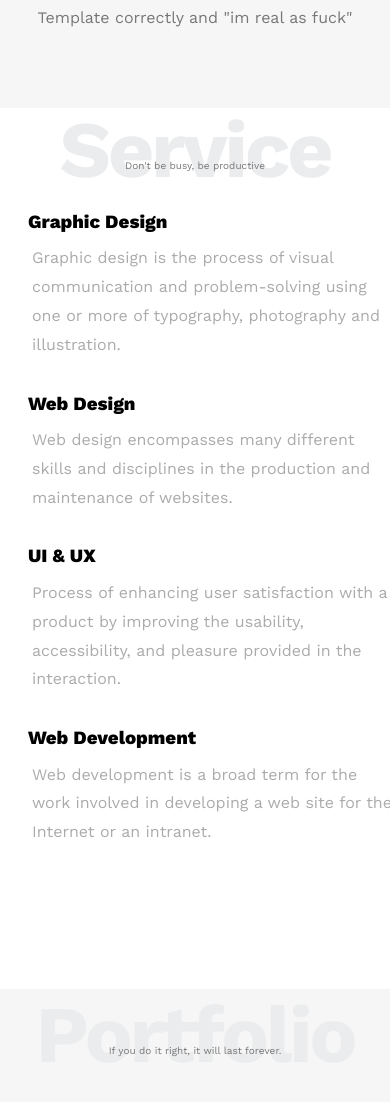
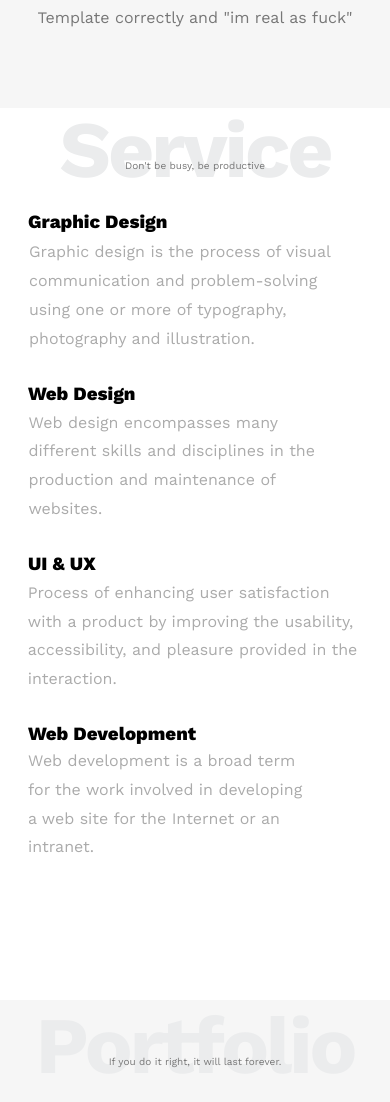
Before and after one commit to Termedelo/elzeroWeb, a PHP site: page / in a window 390 px wide. Shown: the part 1505-2607 px from the top of the page. Run offline with PHP 8.4, Linux system fonts and the light colour scheme.

Commit message:
i worked on the responsively of the page

```diff
--- a/Templet1/css/Main.css
+++ b/Templet1/css/Main.css
@@ -4,6 +4,8 @@
   scroll-behavior: smooth;
 }
 /*End Variables*/
+
+
 /*Start Global Rule*/
 * {
   box-sizing: border-box;
@@ -38,6 +40,8 @@ body {
   }
 }
 /*End Global Rule*/
+
+
 /* Start of reusable components */
 .Special-heading {
   text-align: center;
@@ -103,10 +107,9 @@ body {
   width: 330px;
 }
 /* End of portfolio components*/
-/* Start Centralize component*/
+/* End of reusable components */
 
-/* End Centralize component*/
-/* End of reusable components */
+
 /*Start Header*/
 header {
   padding: 20px;
@@ -189,6 +192,8 @@ header .links ul::before {
   top: -20px;
 }
 /*End Header*/
+
+
 /*start of landing*/
 .landing {
   height: calc(100vh - 64px);
@@ -216,6 +221,8 @@ header .links ul::before {
   line-height: 1.8;
 }
 /*end of landing*/
+
+
 /* Start of features */
 .features {
   padding-top: 60px;
@@ -242,6 +249,8 @@ header .links ul::before {
   color: #777;
 }
 /* End of features */
+
+
 /* Start of Service */
 .containerGrid {
   display: grid;
@@ -285,14 +294,29 @@ header .links ul::before {
   .GeneralItem h3 {
     margin: 7px -38px;
   }
-  .GeneralItem p {
-    margin: 4px -34px;
+  .GeneralItem #p1 {
+    margin: -2px -37px 0;
+    width: 315px;
+  }
+  .GeneralItem #p2 {
+    margin: 32px -69px 0;
+    width: 321px;
+  }
+  .GeneralItem #p3 {
+    margin: 32px -30px 0;
+    width: 330px;
+  }
+  .GeneralItem #p4 {
+    margin: 30px -130px 0;
+    width: 275px;
   }
   .GeneralItem i {
     display: none;
   }
 } /* ! screenWidth <= 576px */
 /* End of Service */
+
+
 /* Start of Portfolio*/
 .portfolio .container {
   background-color: #f6f6f6;
@@ -307,6 +331,8 @@ header .links ul::before {
   margin-top: 70px;
 }
 /* End of Portfolio*/
+
+
 /* Start of About*/
 .About .container {
   margin-top: 145px;
@@ -399,15 +425,16 @@ header .links ul::before {
   .About .container .AboutThing .texts p:first-child,
   .About .container .AboutThing .texts p:nth-child(2) {
     width: 350px;
-    margin-left: 25px;
+    margin-left: 9px;
     margin-top: 60px;
   }
   .About .container .AboutThing .texts p:first-child::after {
     top: 274px;
-    left: 25px;
   }
 } /* ! screenWidth <= 576px */
 /* End of About*/
+
+
 /* Start of Contact*/
 .Contact {
   text-align: center;
@@ -457,4 +484,13 @@ header .links ul::before {
 .Contact .footer span {
   color: var(--main-color);
 }
+@media (max-width: 576px){
+  .Contact .container .textsContainer h2{
+    font-size: 28px;
+    margin-top: 38px;
+  }
+  .Contact .container .textsContainer a{
+    font-size: 26px;
+  }
+}
 /* End of Contact*/
--- a/Templet1/index.html
+++ b/Templet1/index.html
@@ -19,6 +19,7 @@
     <title>leon page</title>
   </head>
   <body>
+
     <!--Start Of Header-->
     <header>
       <div class="container">
@@ -39,6 +40,7 @@
       </div>
     </header>
     <!--End Of Header-->
+
     <!--Start of landing section-->
     <div class="landing">
       <div class="intro-text">
@@ -47,6 +49,7 @@
       </div>
     </div>
     <!--End of landing section-->
+
     <!--Start of features-->
     <div class="features">
       <div class="container">
@@ -77,6 +80,7 @@
       </div>
     </div>
     <!--End of features-->
+
     <!--Start of Service-->
     <div class="Service" id="Service">
       <div class="container">
@@ -86,7 +90,7 @@
           <div class="GeneralItem">
             <i class="fa-brands fa-sketch fa-2x"></i>
             <h3>Graphic Design</h3>
-            <p>
+            <p id="p1">
               Graphic design is the process of visual communication and
               problem-solving using one or more of typography, photography and
               illustration.
@@ -95,7 +99,7 @@
           <div class="GeneralItem">
             <i class="fa-solid fa-palette fa-3x"></i>
             <h3>Web Design</h3>
-            <p>
+            <p id="p2">
               Web design encompasses many different skills and disciplines in
               the production and maintenance of websites.
             </p>
@@ -103,7 +107,7 @@
           <div class="GeneralItem">
             <i class="fa-brands fa-figma fa-3x"></i>
             <h3>UI & UX</h3>
-            <p>
+            <p id="p3">
               Process of enhancing user satisfaction with a product by improving
               the usability, accessibility, and pleasure provided in the
               interaction.
@@ -112,7 +116,7 @@
           <div class="GeneralItem">
             <i class="fa-solid fa-code fa-3x"></i>
             <h3>Web Development</h3>
-            <p>
+            <p id="p4">
               Web development is a broad term for the work involved in
               developing a web site for the Internet or an intranet.
             </p>
@@ -122,6 +126,7 @@
       </div>
     </div>
     <!--End of Service-->
+
     <!--Start of Portfolio-->
     <div class="portfolio" id="Portfolio">
       <div class="container">
@@ -156,6 +161,7 @@
       </div>
     </div>
     <!--End of Portfolio-->
+
     <!--Start of About-->
     <div class="About" id="About">
       <div class="container">
@@ -185,6 +191,7 @@
       </div>
     </div>
     <!--End of About-->
+
     <!--Start of Contact-->
     <div class="Contact" id="Contact">
       <div class="container">
```
